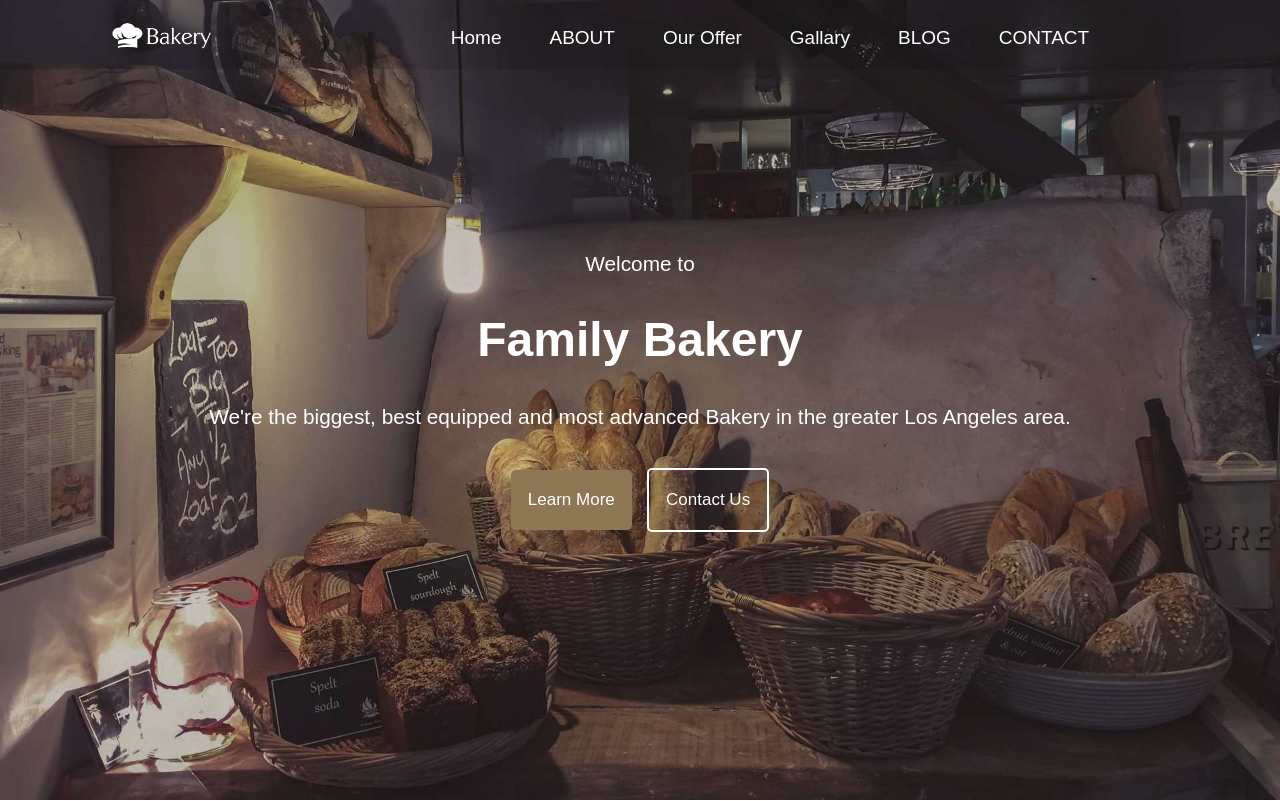
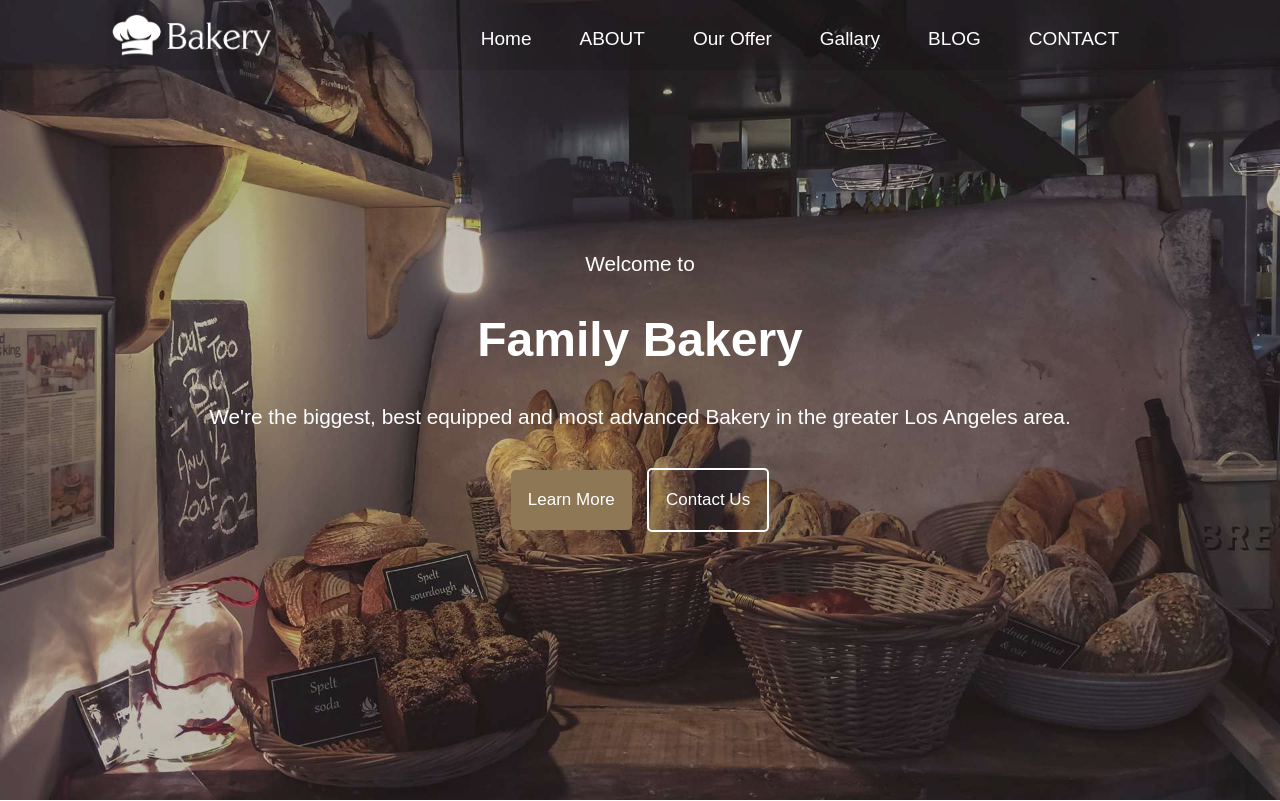
Before and after one commit to HalaAmir/project-bakery, a plain HTML site: page index.html in a window 1280 px wide. Shown: the top 801 px of the page. Drawn offline with Linux system fonts and the light colour scheme.

Commit message:
sec commit

```diff
--- a/index.html
+++ b/index.html
@@ -2,7 +2,9 @@
 <html lang="en">
 
 <head>
-
+  <meta charset="UTF-8">
+  <meta http-equiv="X-UA-Compatible" content="IE=edge">
+  <meta name="viewport" content="width=device-width, initial-scale=1.0">
     <title>Restaurant Bakery</title>
     <link rel="stylesheet" href="css/bootstrap.min.css">
     <link rel="stylesheet" href="css/all.min.css">
--- a/style.css
+++ b/style.css
@@ -36,7 +36,7 @@
  }
 
  img{
-    width: 5em;
+    width: 10rem;
  }
  .content{
 
```
